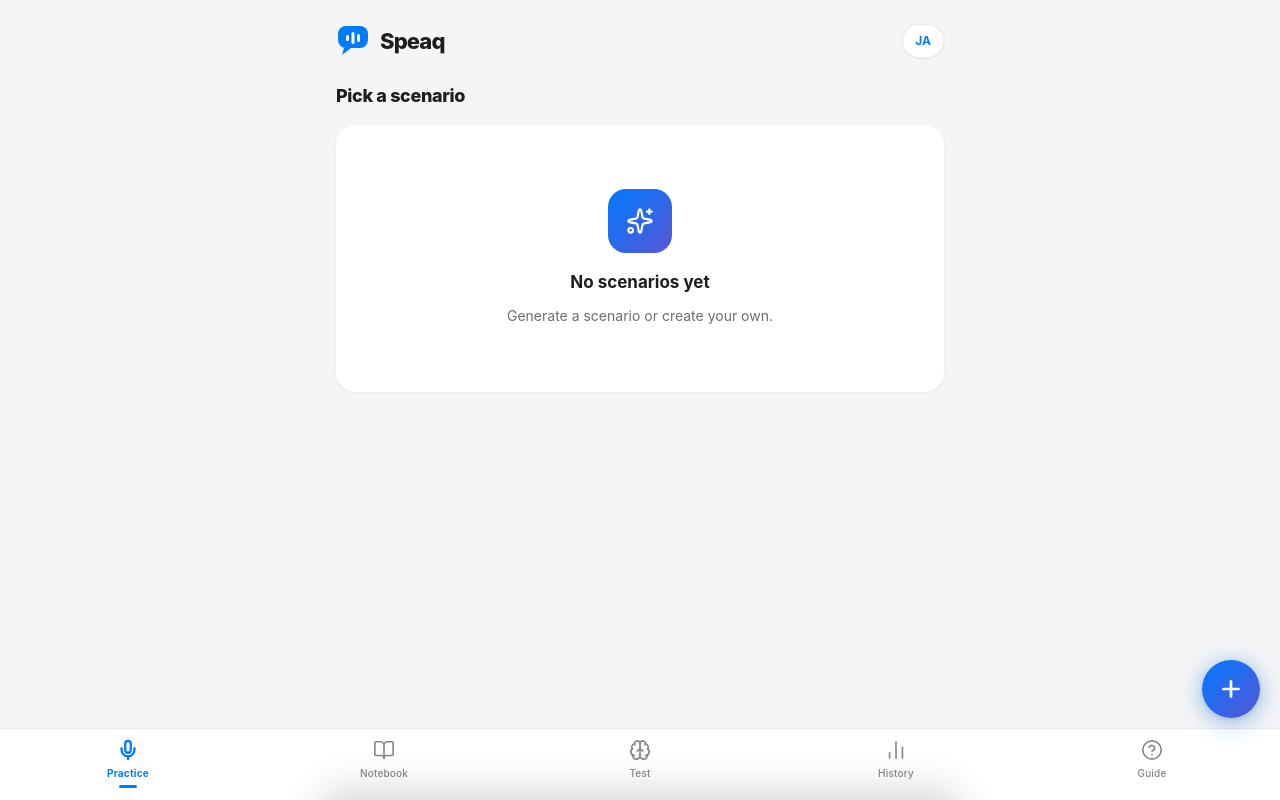
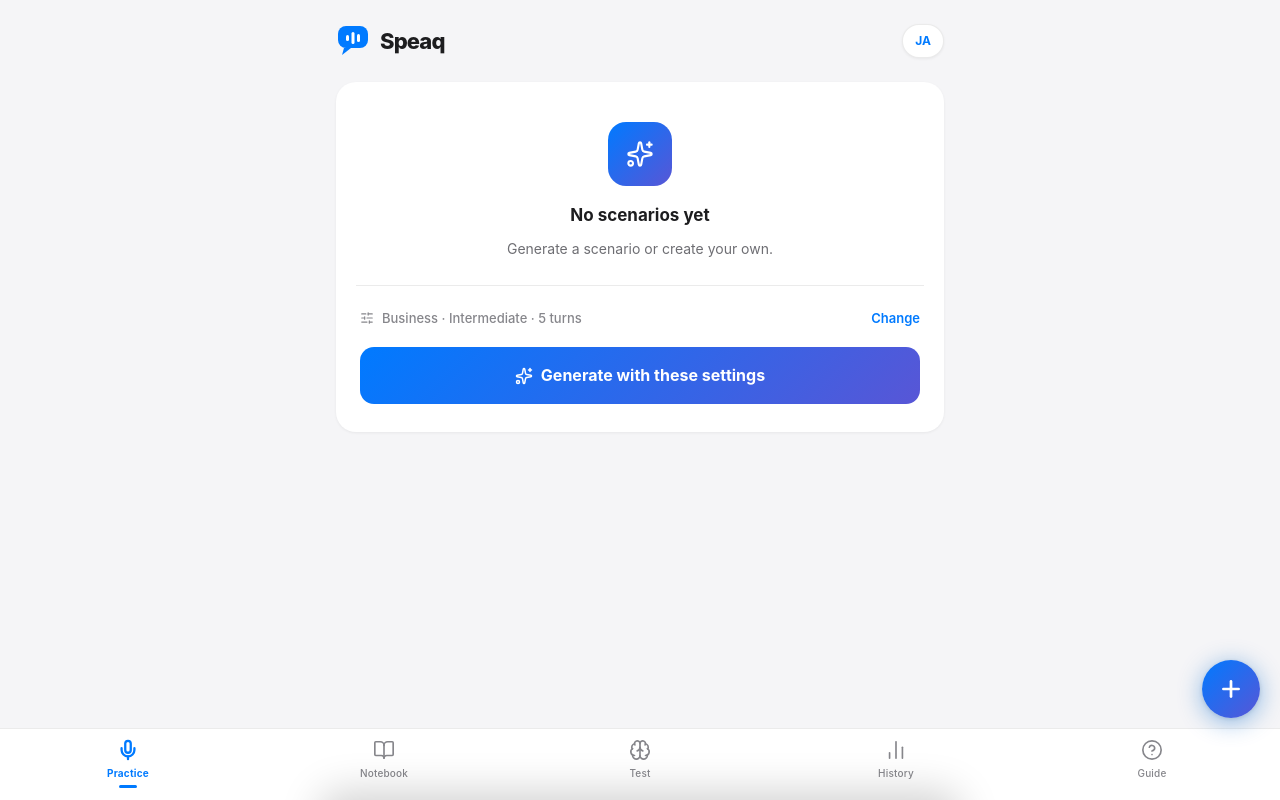
Before and after one commit to jaipur1103-wq/speaq, a Next.js app: page / in a window 1280 px wide. Built offline with nearby package versions, Linux system fonts and the light colour scheme.

Commit message:
Improve empty state UX: show settings summary and generate CTA on home screen

```diff
--- a/app/page.tsx
+++ b/app/page.tsx
@@ -148,18 +148,22 @@ export default function Home() {
       )}
 
       {/* Scenario list header */}
+      {allScenarios.length > 0 && (
         <div style={{ marginBottom: 14 }}>
           <span style={{ fontSize: 18, fontWeight: 800, color: "var(--text)", letterSpacing: "-0.02em" }}>
             {lang === "ja" ? "シナリオを選ぶ" : "Pick a scenario"}
           </span>
         </div>
+      )}
 
       {/* Scenario list */}
       {allScenarios.length === 0 ? (
         <div style={{
-          textAlign: "center", padding: "64px 24px", color: "var(--text-muted)",
           background: "var(--surface)", borderRadius: 20, boxShadow: "var(--shadow-sm)",
+          overflow: "hidden",
         }}>
+          {/* 上部：説明 */}
+          <div style={{ textAlign: "center", padding: "40px 24px 24px" }}>
             <div style={{
               width: 64, height: 64, borderRadius: 18, margin: "0 auto 16px",
               background: "linear-gradient(135deg, #007AFF, #5856D6)",
@@ -173,6 +177,55 @@ export default function Home() {
             <p style={{ fontSize: 14, lineHeight: 1.7, color: "var(--text-secondary)", marginBottom: 0 }}>
               {tr.noScenariosDesc}
             </p>
+          </div>
+
+          {/* 仕切り */}
+          <div style={{ height: 1, background: "var(--border)", margin: "0 20px" }} />
+
+          {/* 下部：現在の設定 + 生成ボタン */}
+          <div style={{ padding: "20px 24px 28px" }}>
+            {/* 設定サマリー */}
+            <div style={{
+              display: "flex", alignItems: "center", justifyContent: "space-between",
+              marginBottom: 16,
+            }}>
+              <div style={{ display: "flex", alignItems: "center", gap: 8, flexWrap: "wrap" }}>
+                <SlidersHorizontal size={14} color="var(--text-muted)" strokeWidth={2} />
+                <span style={{ fontSize: 13, color: "var(--text-muted)", fontWeight: 500 }}>
+                  {settingsSummary}
+                </span>
+              </div>
+              <button
+                onClick={() => setSettingsOpen(true)}
+                style={{
+                  fontSize: 13, color: "var(--accent)", fontWeight: 600,
+                  background: "none", border: "none", cursor: "pointer", padding: "2px 0",
+                  flexShrink: 0,
+                }}
+              >
+                {lang === "ja" ? "変更" : "Change"}
+              </button>
+            </div>
+
+            {/* 生成ボタン */}
+            <button
+              onClick={generateScenario}
+              disabled={generating}
+              style={{
+                width: "100%", padding: "16px",
+                background: "linear-gradient(135deg, #007AFF 0%, #5856D6 100%)",
+                border: "none", borderRadius: 14,
+                display: "flex", alignItems: "center", justifyContent: "center", gap: 8,
+                cursor: generating ? "not-allowed" : "pointer",
+                opacity: generating ? 0.7 : 1,
+              }}
+            >
+              {generating ? <SpinnerIcon /> : <Sparkles size={18} color="#fff" strokeWidth={2} />}
+              <span style={{ fontSize: 16, fontWeight: 700, color: "#fff" }}>
+                {lang === "ja" ? "この設定で生成する" : "Generate with these settings"}
+              </span>
+            </button>
+          </div>
         </div>
       ) : (
         <div>
```
Lines whose indentation alone changed are shown as unchanged.
